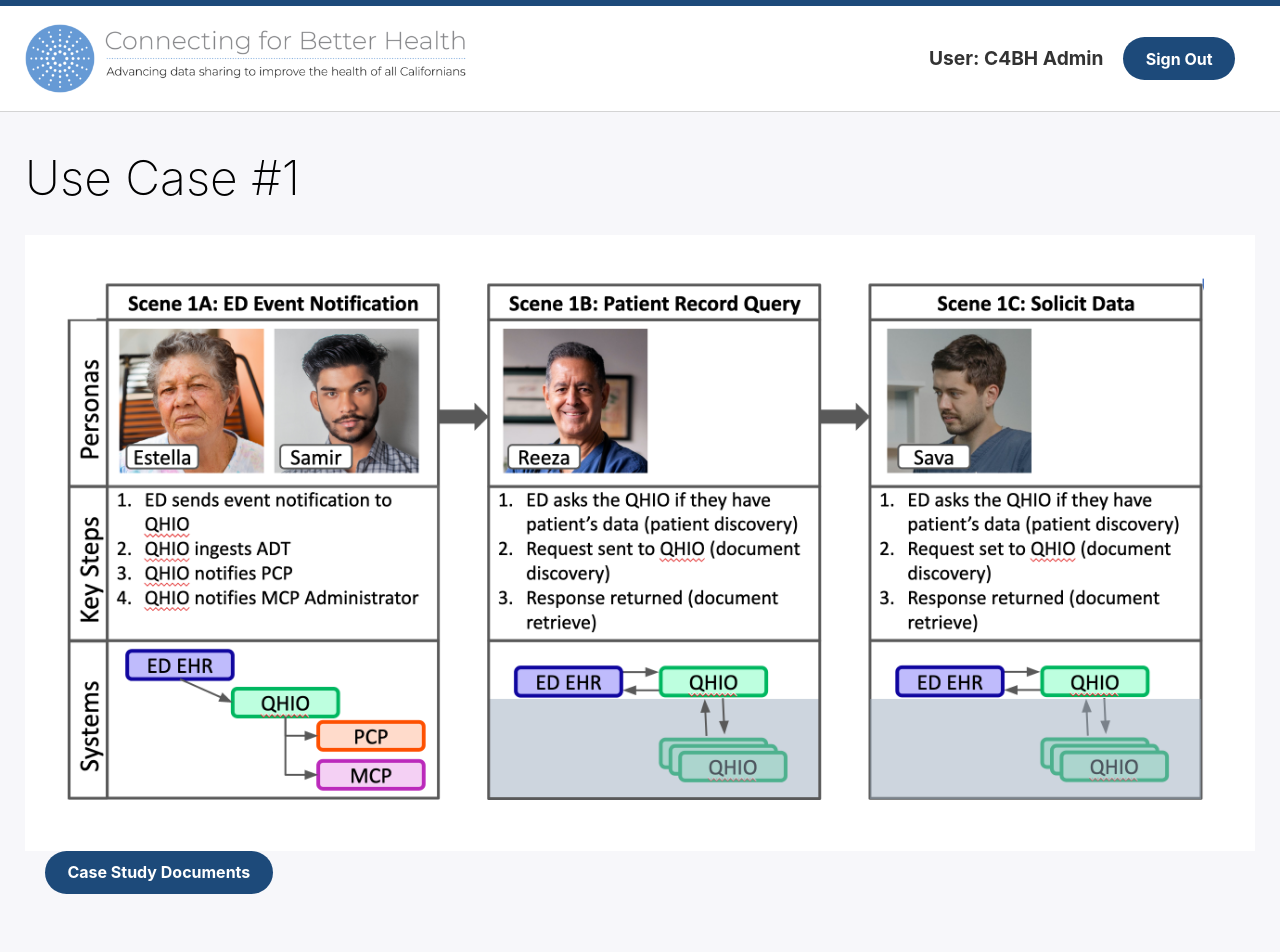
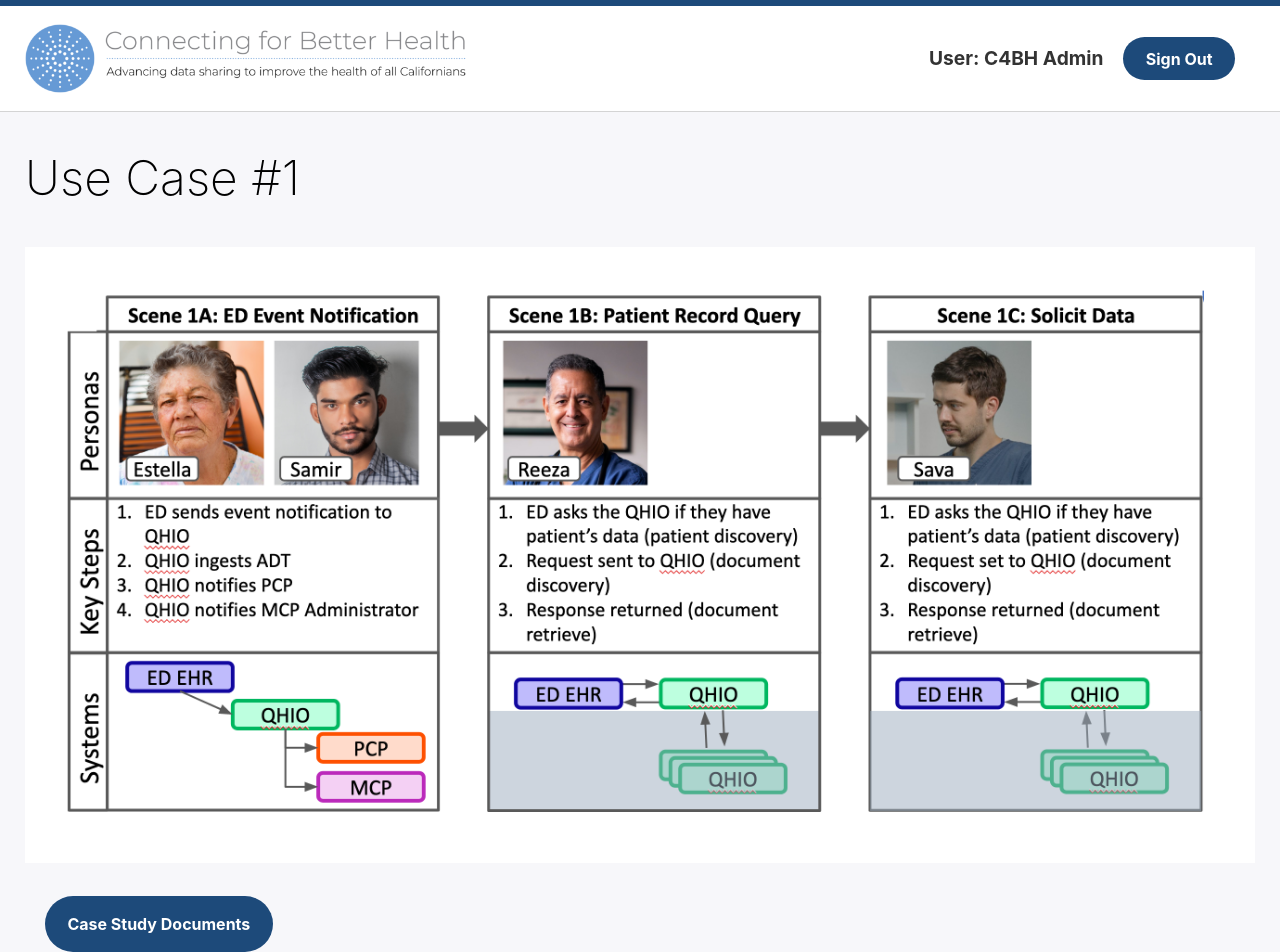
Before and after one commit to MasonKD/C4BH, a React (Create React App) app in the folder client/: page /UseCase in a window 1280 px wide. Shown: the top 952 px of the page. Built offline with nearby package versions, Linux system fonts and the light colour scheme.

Commit message:
style fix

```diff
--- a/client/src/useCase.css
+++ b/client/src/useCase.css
@@ -13,8 +13,9 @@
     font-size: 1rem;
     cursor: pointer;
     transition: all 0.3s ease;
+    margin-top: 20px;
   }
 
   #useCase-section {
-    height: 90vh;
+    height: 800px;
   }
```
